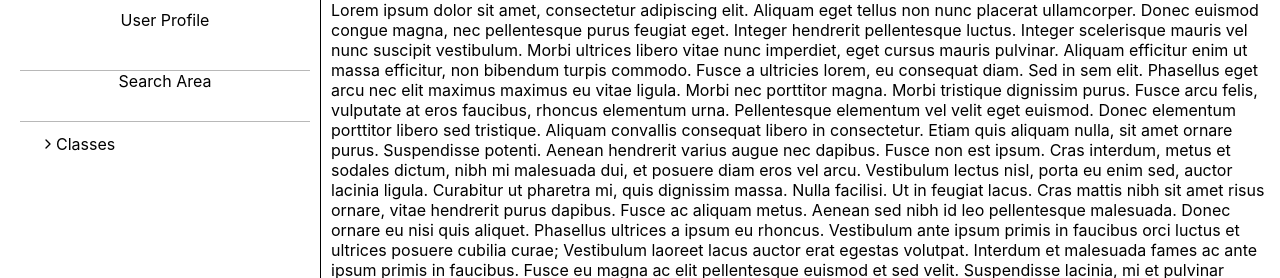
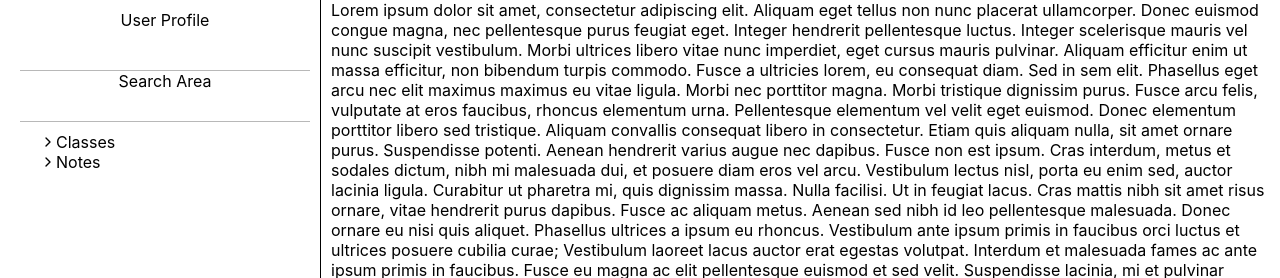
Before and after one commit to JeremyOlea/MemPal, a React (Create React App) app: page / in a window 1280 px wide. Shown: the top 278 px of the page. Built offline with nearby package versions, Linux system fonts and the light colour scheme.

Commit message:
Construct tree from JSON

```diff
--- a/src/components/sidebar/Sidebar.js
+++ b/src/components/sidebar/Sidebar.js
@@ -1,8 +1,6 @@
 import React, { Component } from 'react'
-import Folder from './Folder'
 import './sidebar.css'
 import Tree from './Tree'
-import Document from './Document'
 
 class Sidebar extends Component {
     state = {
@@ -20,37 +18,8 @@ class Sidebar extends Component {
                     <div className='profile-area'> User Profile </div>
                     <div className='search-area'> Search Area </div>
                     <div className='document-area'>
-                        <Tree className='tree'>
-                            <Folder name='Classes'>
-                                <Folder name='Data Structures & Algorithms'>
-                                    <Document name='Lecture 1' id={1}
-                                    parentCallback={this.highlightDocument} isSelected={this.state.highlightId}/>
-
-                                    <Document name='Lecture 2' id={2}
-                                    parentCallback={this.highlightDocument} isSelected={this.state.highlightId}/>
-
-                                    <Document name='Lecture 3' id={3}
-                                    parentCallback={this.highlightDocument} isSelected={this.state.highlightId}/>
-
-                                </Folder>
-                                <Folder name='Software Requirements'>
-                                    <Folder name='Lectures'>
-                                        <Document name='Lecture 1' id={4}
-                                         parentCallback={this.highlightDocument} isSelected={this.state.highlightId}/>
-
-                                        <Document name='Lecture 2' id={5}
-                                         parentCallback={this.highlightDocument} isSelected={this.state.highlightId}/>
-
-                                        <Document name='Lecture 3' id={6}
-                                         parentCallback={this.highlightDocument} isSelected={this.state.highlightId}/>
-                                    </Folder>
-                                    <Folder name='Assignments'>
-                                        <Document name='Assignment 1' id={7}
-                                         parentCallback={this.highlightDocument} isSelected={this.state.highlightId}/>
-                                    </Folder>
-                                </Folder>
-                            </Folder>
-                        </Tree>
+                        <Tree className='tree' data={treeData}
+                        parentCallback={this.highlightDocument} isSelected={this.state.highlightId}/>
                     </div>
                 </div>
             </div>
@@ -58,4 +27,66 @@ class Sidebar extends Component {
     }
 }
 
+const treeData = [
+    {
+        id: 1, // ID's will be set when reading data from backend
+        type: 'folder',
+        name: 'Classes',
+        children: [
+            {
+                id: 2,
+                type: 'folder',
+                name: 'Data Structures & Algorithms',
+                children: [
+                    {
+                        id: 3,
+                        type: 'document',
+                        name: 'Lecture 1',
+                        children: [],
+                    },
+                    {
+                        id: 4,
+                        type: 'document',
+                        name: 'Lecture 2',
+                        children: [],
+                    }
+                ]
+            },
+            {
+                id: 5,
+                type: 'folder',
+                name: 'Software Requirements',
+                children: [
+                    {
+                        id: 6,
+                        type: 'document',
+                        name: 'Lecture 1',
+                        children: [],
+                    }
+                ]
+            }
+        ]
+    },
+    {
+        id: 7,
+        type: 'folder',
+        name: 'Notes',
+        children: [
+            {
+                id: 8,
+                type: 'folder',
+                name: 'Book Notes',
+                children: [
+                    {
+                        id: 9,
+                        type: 'document',
+                        name: 'Chapter 1',
+                        children: [],
+                    }
+                ]
+            },
+        ]
+    }
+]
+
 export default Sidebar
--- a/src/components/sidebar/Tree.js
+++ b/src/components/sidebar/Tree.js
@@ -1,11 +1,29 @@
 import React, { Component } from 'react'
+import Folder from './Folder'
+import Document from './Document'
 
 export class Tree extends Component {
     render() {
         return (
-            <div className='tree'>
-                {this.props.children}
-            </div>
+            this.props.data.map(function(item, index) {
+                if (item.type === 'folder') {
+                    return (
+                        <Folder name={item.name}>
+                            <Tree data={item.children}
+                            parentCallback={this.props.parentCallback}
+                            isSelected={this.props.isSelected}/>
+                        </Folder>
+                    )
+                }
+                else if (item.type === 'document') {
+                    return (
+                        <Document name={item.name}
+                        id={item.id}
+                        parentCallback={this.props.parentCallback}
+                        isSelected={this.props.isSelected}/>
+                    )
+                }
+            }, this)
         )
     }
 }
```
